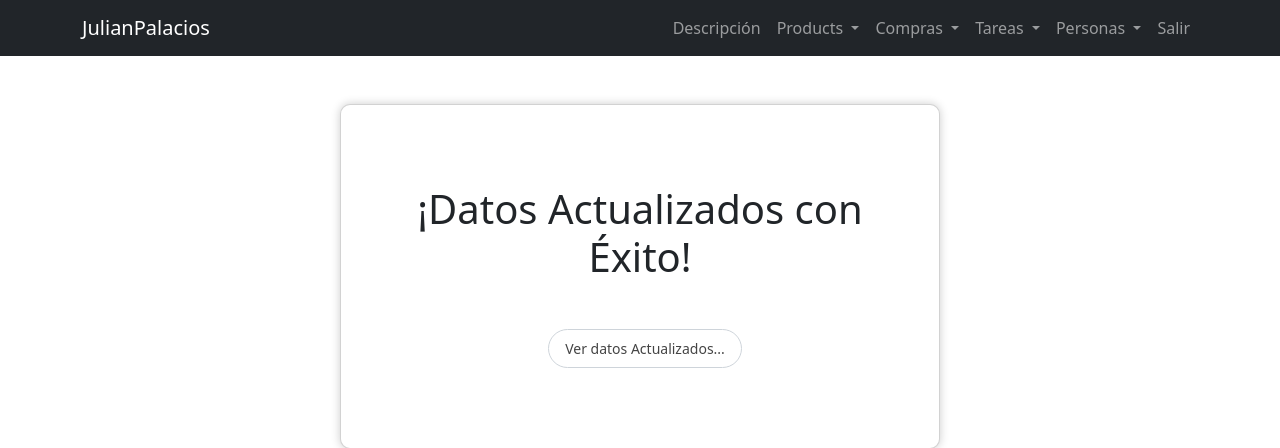
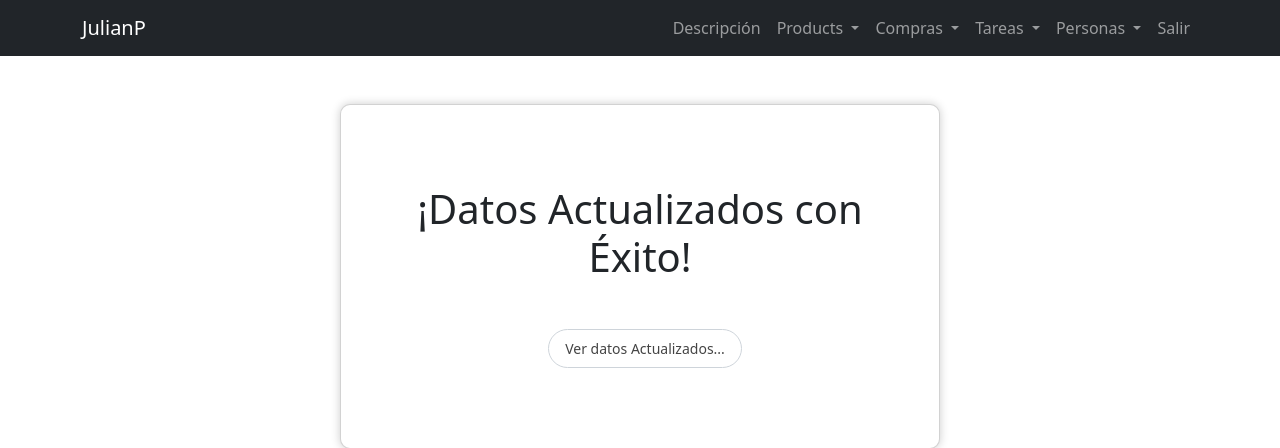
Before and after one commit to julian20palacios/App-Web, a Django app: page /actualizar-datos/ in a window 1280 px wide. Shown: the top 448 px of the page. Run offline with Django 4.2, Linux system fonts and the light colour scheme; a user stored in the database is signed in; data comes from the database, SQL or seed files in the repository.

Commit message:
Modificación de Base Html

```diff
--- a/tasks/templates/base.html
+++ b/tasks/templates/base.html
@@ -11,7 +11,7 @@
   {% load static %}
     <nav class="navbar navbar-expand-lg bg-dark navbar-dark">
         <div class="container">
-          <a class="navbar-brand" href="/aboutme">JulianPalacios</a>
+          <a class="navbar-brand" href="/aboutme">JulianP</a>
           <button class="navbar-toggler" type="button" data-bs-toggle="collapse" data-bs-target="#navbarNav" aria-controls="navbarNav" aria-expanded="false" aria-label="Toggle navigation">
             <span class="navbar-toggler-icon"></span>
           </button>
--- a/tasks/views.py
+++ b/tasks/views.py
@@ -49,15 +49,11 @@ def grafica(request):
     buffer.seek(0)
     image_base64 = base64.b64encode(buffer.getvalue()).decode('utf-8').replace('\n', '')
 
-
     context = {
         'image': image_base64
     }
-
-    # Renderizar la plantilla
     return render(request, 'grafica.html', context)
 
-# HighChart
 def chart(request):
     return render(request, 'chart.html')
 
```
